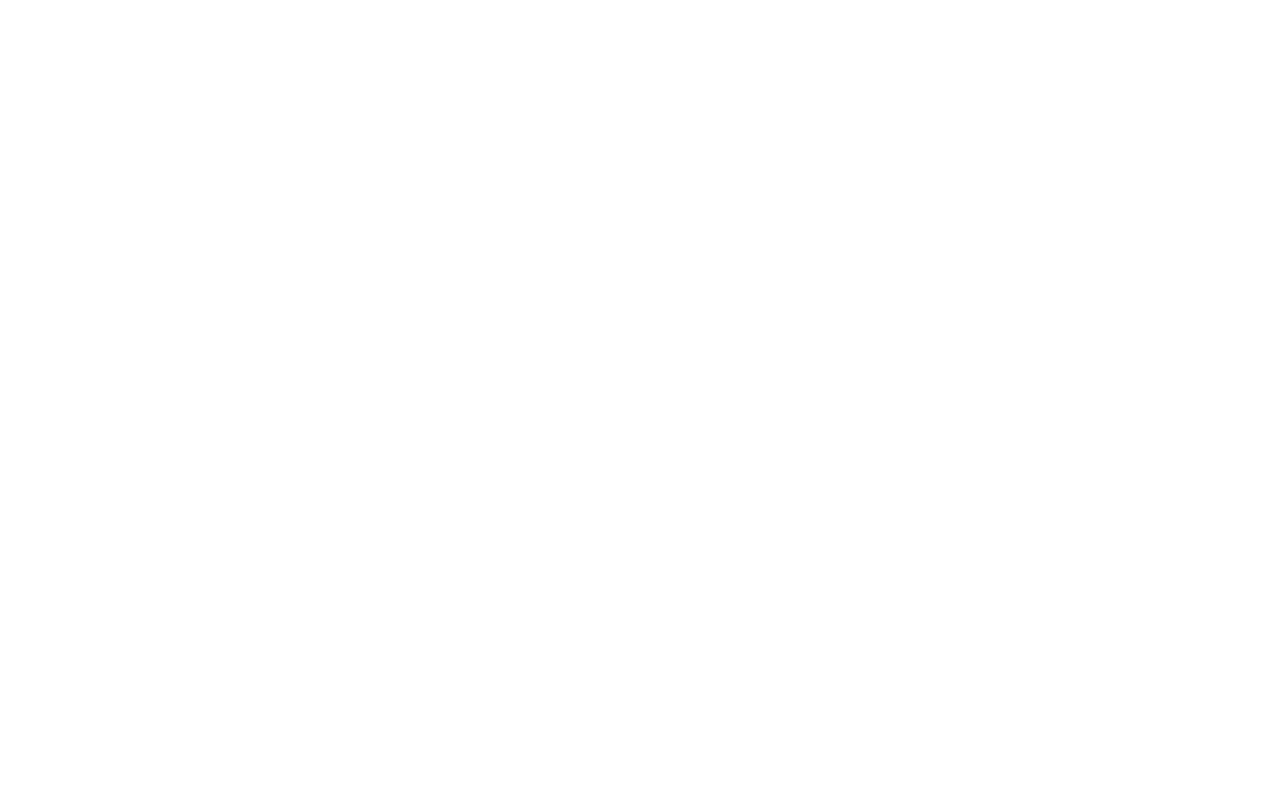
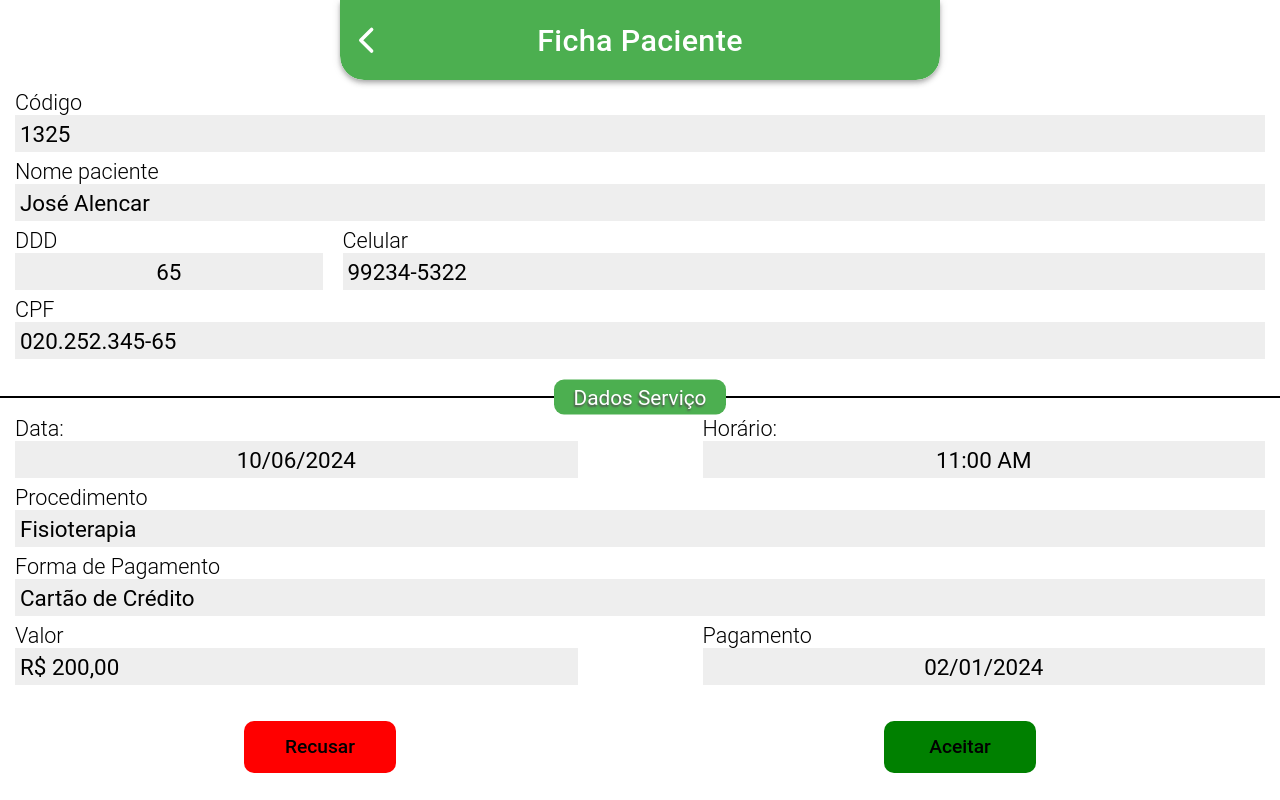
Before and after one commit to larissarochas/systemIonic, a React (Vite) app: page /ficha/1 in a window 1280 px wide. Built offline with nearby package versions, Linux system fonts and the light colour scheme.

Commit message:
Criação da página de ficha do paciente

```diff
--- a/src/App.tsx
+++ b/src/App.tsx
@@ -33,6 +33,7 @@
 /* Theme variables */
 import './theme/variables.css';
 import Pendentes from './pages/Pendentes';
+import FichaPaciente from './pages/FichaPaciente';
 
 setupIonicReact();
 
@@ -46,6 +47,9 @@
         <Route exact path="/pendentes">
           <Pendentes />
         </Route>
+        <Route exact path="/ficha/:id">
+          <FichaPaciente />
+        </Route>
         <Route exact path="/">
           <Redirect to="/home" />
         </Route>
--- /dev/null
+++ b/src/components/FichaPaciente/FichaButton.css
@@ -0,0 +1,28 @@
+:root {
+    /* Ficha-Button */
+    --ficha-button-width: 9.5rem;
+    --ficha-button-padding: 1rem 0;
+    --ficha-button-font-weight: 500;
+    --ficha-button-font-size: 1.2rem;
+    --ficha-button-border-radius: 10px;
+}
+
+.ficha-button {
+    width: var(--ficha-button-width);
+    padding: var(--ficha-button-padding);
+    font-size: var(--ficha-button-font-size);
+    border-radius: var(--ficha-button-border-radius);
+}
+
+.ficha-button > p {
+    margin: 0;
+    font-weight: var(--ficha-button-font-weight);
+}
+
+.aceitar {
+    background-color: green;
+}
+
+.recusar {
+    background-color: red;
+}
--- /dev/null
+++ b/src/components/FichaPaciente/FichaButton.tsx
@@ -0,0 +1,15 @@
+import "./FichaButton.css";
+
+interface FichaButton {
+    type: string
+}
+
+const FichaButton = ({type}: FichaButton) => {
+    return (
+        <button className={`ficha-button ${type}`}>
+            <p>{type === "aceitar" ? "Aceitar" : "Recusar"}</p>
+        </button>
+    )
+}
+
+export default FichaButton;
--- /dev/null
+++ b/src/components/FichaPaciente/FichaCampo.css
@@ -0,0 +1,47 @@
+:root {
+    /* Field */
+    --field-margin-bottom: 7px;
+
+    /* Field-Top */
+    --field-top-font-weight: 300;
+    --field-top-font-size: 1.35rem;
+
+    /* Field-Bottom */
+    --field-bottom-height: 37px;
+    --field-bottom-font-size: 1.4rem;
+    --field-bottom-padding-left: 5px;
+    --field-bottom-background-color: rgb(238, 238, 238);
+}
+
+#field * {
+    margin: 0;
+    padding: 0;
+}
+
+#field {
+    margin-bottom: var(--field-margin-bottom);
+}
+
+#field-top {
+    font-size: var(--field-top-font-size);
+    font-weight: var(--field-top-font-weight);
+}
+
+#field-bottom {
+    display: flex;
+    align-items: center;
+    height: var(--field-bottom-height);
+    font-size: var(--field-bottom-font-size);
+    padding-left: var(--field-bottom-padding-left);
+    background-color: var(--field-bottom-background-color);
+}
+
+#field-bottom > p {
+    width: 100% !important;
+    flex-grow: 1 !important;
+}
+
+.align-middle {
+    text-align: center;
+    padding: 0 !important;
+}
--- /dev/null
+++ b/src/components/FichaPaciente/FichaCampo.tsx
@@ -0,0 +1,24 @@
+import "./FichaCampo.css";
+
+interface FichaCampo {
+    head: string,
+    info: string,
+    style?: string
+}
+
+// Falta adicionar icones no campo de horário, e no data
+
+const FichaCampo = ({head, info, style="align-start"}: FichaCampo) => {
+    return (
+        <div id="field">
+            <div id="field-top">
+                <p>{head}</p>
+            </div>
+            <div id="field-bottom" className={style}>
+                <p>{info}</p>
+            </div>
+        </div>
+    )
+}
+
+export default FichaCampo;
--- a/src/components/Pendentes/UserCard.tsx
+++ b/src/components/Pendentes/UserCard.tsx
@@ -1,3 +1,4 @@
+import { useIonRouter } from "@ionic/react";
 import "./UserCard.css";
 
 interface Card {
@@ -7,8 +8,12 @@
 }
 
 const UserCard = ({name, proced, date}: Card) => {
+    const router = useIonRouter();
+    const a = () => {
+        router.push("/ficha/2");
+    }
     return (
-        <div className="card">
+        <div className="card" onClick={a}>
             <div className="card-color"></div>
             <div className="card-content">
                 <div className="card-content-top">
--- a/src/components/layout/Header.css
+++ b/src/components/layout/Header.css
@@ -42,7 +42,7 @@
     transform: translateX(-7px);
 }
 
-#header-icon:hover {
+#header-icon:active {
     background-color: rgba(0, 0, 0, 0.336);
 }
 
--- /dev/null
+++ b/src/pages/FichaPaciente.css
@@ -0,0 +1,93 @@
+:root {
+    /* Ficha-Container */
+    --ficha-container-padding: 10px 15px;
+
+    /* Ficha-Telefone */
+    --ficha-telefone-gap: 20px;
+
+    /* Ficha-Telefone-DDD */
+    --ficha-telefone-ddd-flex: 0.25;
+
+    /* Dados-Serviço-Header */
+    --dados-servico-header-margin-top: 20px;
+    --dados-servico-header-margin-bottom: 10px;
+
+    /* Dados-Serviço-Header-Line */
+    --dados-servico-header-line-height: 2px;
+    --dados-servico-header-line-color: black;
+
+    /* Dados-Servico-Header-Box */
+    --dados-servico-header-box-height: 35px;
+    --dados-servico-header-box-padding: 0 20px;
+    --dados-servico-header-box-font-size: 1.3rem;
+    --dados-servico-header-box-border-radius: 10px;
+    --dados-servico-header-box-background-color: #4CAF50;
+
+    /* Ficha-Buttons */
+    --ficha-buttons-height: 90px;
+}
+
+.ficha-container {
+    padding: var(--ficha-container-padding);
+}
+
+#ficha-telefone {
+    display: flex;
+    gap: var(--ficha-telefone-gap);
+}
+
+#ficha-telefone :nth-child(1) {
+    flex: var(--ficha-telefone-ddd-flex);
+}
+
+#ficha-telefone :nth-child(2) {
+    flex: calc(1 - var(--ficha-telefone-ddd-flex));
+}
+
+#dados-servico-header {
+    height: var(--dados-servico-header-margin-bottom);
+    margin-top: var(--dados-servico-header-margin-top);
+}
+
+#dados-servico-header-line {
+    position: absolute;
+    width: 100%;
+    height: var(--dados-servico-header-line-height);
+    background-color: var(--dados-servico-header-line-color);
+}
+
+#dados-servico-header-box {
+    display: flex;
+    color: white;
+    margin: 0 auto;
+    width: fit-content;
+    align-items: center;
+    text-shadow: -1px 2px 2px rgb(82, 82, 82);
+    height: var(--dados-servico-header-box-height);
+    padding: var(--dados-servico-header-box-padding);
+    font-size: var(--dados-servico-header-box-font-size);
+    border-radius: var(--dados-servico-header-box-border-radius);
+    background-color: var(--dados-servico-header-box-background-color);
+    transform: translateY(calc(-50% + calc(var(--dados-servico-header-line-height) / 2)));
+}
+
+.dados-servico-divided-container {
+    display: flex;
+    position: relative;
+}
+
+.dados-servico-divided-container > :nth-child(1) {
+    flex: 0.45;
+}
+
+.dados-servico-divided-container > :nth-child(2) {
+    flex: 0.45;
+    margin-left: auto;
+}
+
+#ficha-buttons {
+    display: flex;
+    align-items: center;
+    justify-content: space-around;
+    height: var(--ficha-buttons-height);
+}
--- /dev/null
+++ b/src/pages/FichaPaciente.tsx
@@ -0,0 +1,50 @@
+import { IonPage } from "@ionic/react";
+import Header from "../components/layout/Header";
+import ContentContainer from "../components/layout/ContentContainer";
+import FichaCampo from "../components/FichaPaciente/FichaCampo";
+
+import "./FichaPaciente.css";
+import FichaButton from "../components/FichaPaciente/FichaButton";
+
+const FichaPaciente = () => {
+    return (
+        <IonPage>
+            <Header text="Ficha Paciente" goBack={true} />
+            <ContentContainer>
+                <div className="ficha-container">
+                    <FichaCampo head="Código" info="1325" />
+                    <FichaCampo head="Nome paciente" info="José Alencar" />
+                    <div id="ficha-telefone">
+                        <FichaCampo head="DDD" info="65" style="align-middle"/>
+                        <FichaCampo head="Celular" info="99234-5322" />
+                    </div>
+                    <FichaCampo head="CPF" info="020.252.345-65" />
+                </div>
+                <div id="dados-servico-header">
+                    <div id="dados-servico-header-line"></div>
+                    <div id="dados-servico-header-box">
+                        <p>Dados Serviço</p>
+                    </div>
+                </div>
+                <div className="ficha-container">
+                    <div className="dados-servico-divided-container">
+                        <FichaCampo head="Data:" info="10/06/2024" style="align-middle" />
+                        <FichaCampo head="Horário:" info="11:00 AM" style="align-middle" />
+                    </div>
+                    <FichaCampo head="Procedimento" info="Fisioterapia" />
+                    <FichaCampo head="Forma de Pagamento" info="Cartão de Crédito" />
+                    <div className="dados-servico-divided-container">
+                        <FichaCampo head="Valor" info="R$ 200,00" />
+                        <FichaCampo head="Pagamento" info="02/01/2024" style="align-middle" />
+                    </div>
+                </div>
+                <div id="ficha-buttons">
+                    <FichaButton type="recusar" />
+                    <FichaButton type="aceitar" />
+                </div>
+            </ContentContainer>
+        </IonPage>
+    )
+}
+
+export default FichaPaciente;
--- a/src/theme/variables.css
+++ b/src/theme/variables.css
@@ -2,7 +2,7 @@
 http://ionicframework.com/docs/theming/ */
 
 :root {
-    --custom-app-width: 600px
+    --custom-app-width: 600px;
 }
 
 .container {
```
